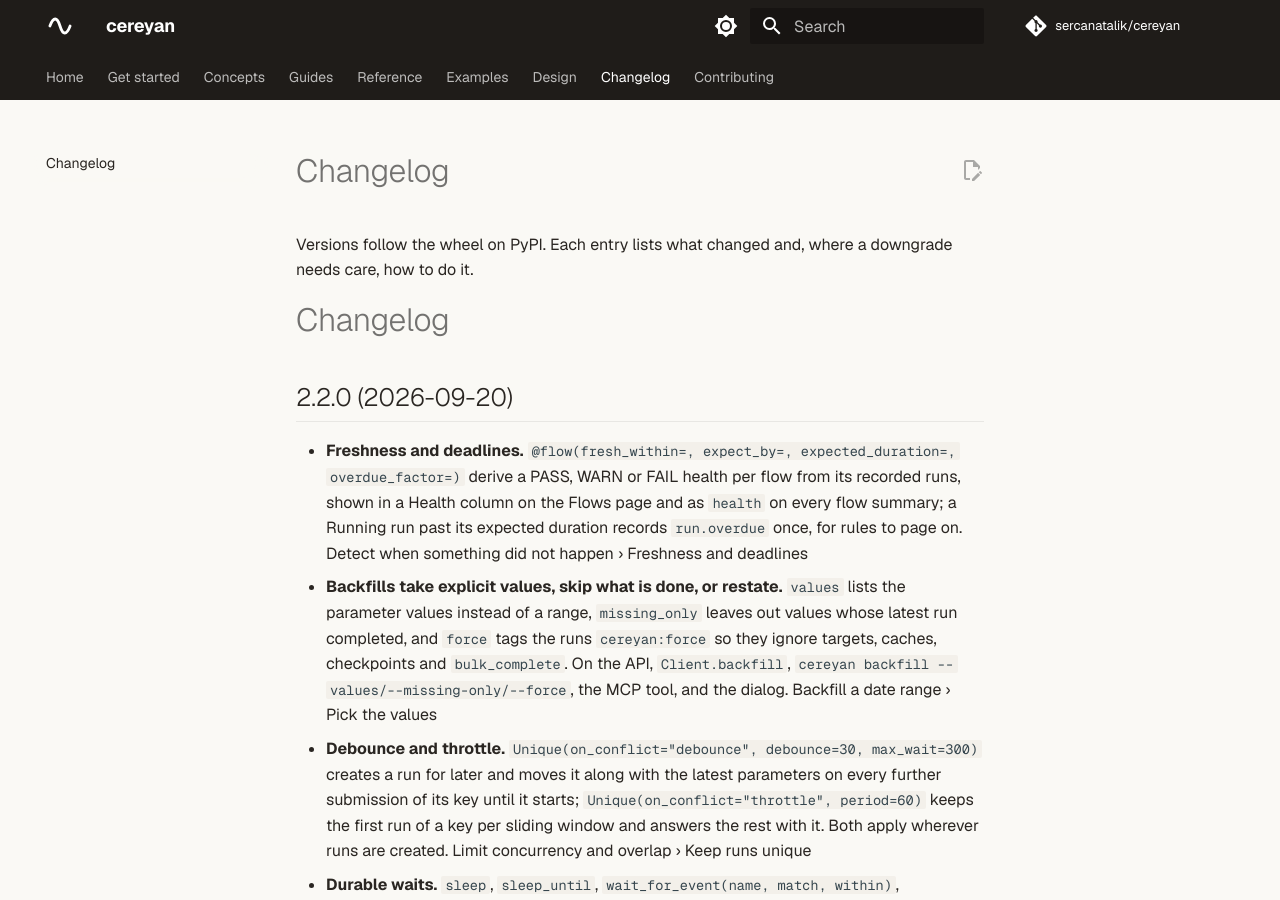
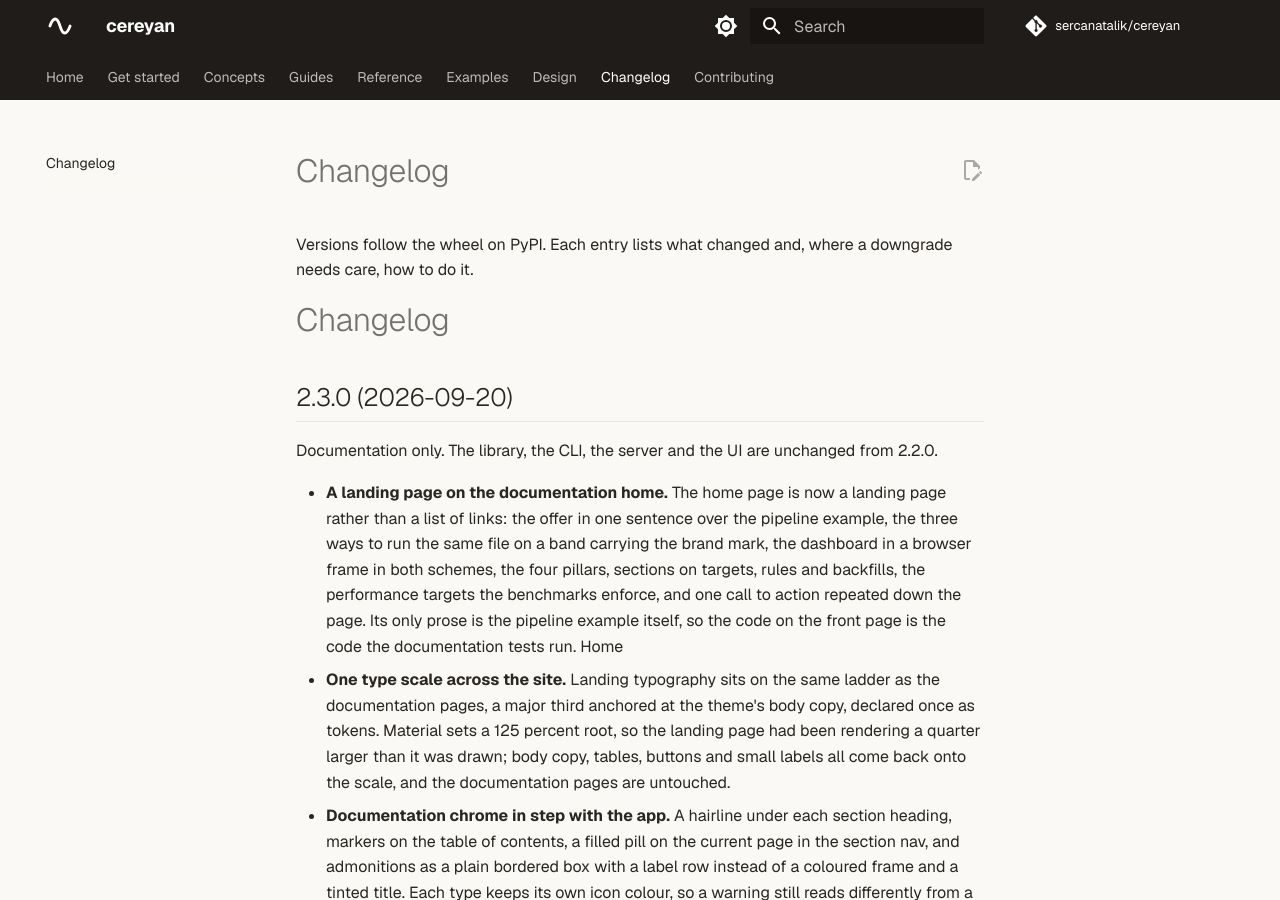
Before and after one commit to sercanatalik/cereyan, an MkDocs documentation site: the page built from docs/changelog.md, in a window 1280 px wide and 900 px high. Built offline with MkDocs 1.6.1 and Material for MkDocs 9.7.7, drawn with Linux system fonts in a browser that asks for light colours; comment, search, counter and statistics services are not loaded; some of the changed text lies outside the part shown.

Commit message:
Cereyan 2.3.0
Co-Authored-By: Claude Opus 5 (1M context) <noreply@anthropic.com>

```diff
--- a/CHANGELOG.md
+++ b/CHANGELOG.md
@@ -1,4 +1,12 @@
 # Changelog
+
+## 2.3.0 (2026-09-20)
+
+Documentation only. The library, the CLI, the server and the UI are unchanged from 2.2.0.
+
+- **A landing page on the documentation home.** The home page is now a landing page rather than a list of links: the offer in one sentence over the pipeline example, the three ways to run the same file on a band carrying the brand mark, the dashboard in a browser frame in both schemes, the four pillars, sections on targets, rules and backfills, the performance targets the benchmarks enforce, and one call to action repeated down the page. Its only prose is the pipeline example itself, so the code on the front page is the code the documentation tests run. [Home](https://sercanatalik.github.io/cereyan/)
+- **One type scale across the site.** Landing typography sits on the same ladder as the documentation pages, a major third anchored at the theme's body copy, declared once as tokens. Material sets a 125 percent root, so the landing page had been rendering a quarter larger than it was drawn; body copy, tables, buttons and small labels all come back onto the scale, and the documentation pages are untouched.
+- **Documentation chrome in step with the app.** A hairline under each section heading, markers on the table of contents, a filled pill on the current page in the section nav, and admonitions as a plain bordered box with a label row instead of a coloured frame and a tinted title. Each type keeps its own icon colour, so a warning still reads differently from a note.
 
 ## 2.2.0 (2026-09-20)
 
--- a/Cargo.toml
+++ b/Cargo.toml
@@ -3,7 +3,7 @@ resolver = "2"
 members = ["crates/core", "crates/store", "crates/rules", "crates/server", "crates/py"]
 
 [workspace.package]
-version = "2.2.0"
+version = "2.3.0"
 edition = "2021"
 license = "MIT"
 
--- a/mkdocs.yml
+++ b/mkdocs.yml
@@ -49,6 +49,12 @@ theme:
     - content.code.copy
     - content.code.annotate
     - toc.follow
+
+# The version the landing page shows. Bump it with the release, alongside
+# pyproject.toml, Cargo.toml, Cargo.lock, uv.lock, ui/package.json and
+# python/cereyan/__init__.py.
+extra:
+  version_display: "2.3.0"
 
 extra_css:
   - stylesheets/brand.css
--- a/overrides/home.html
+++ b/overrides/home.html
@@ -17,7 +17,7 @@
     <section class="cy-hero">
       <div class="cy-hero__copy">
         <p class="cy-eyebrow">
-          <span class="cy-chip">v{{ config.extra.version_display | default("2.2.0", true) }}</span>
+          {% if config.extra.version_display %}<span class="cy-chip">v{{ config.extra.version_display }}</span>{% endif %}
           <span>MIT licensed</span>
           <span class="cy-dot" aria-hidden="true"></span>
           <span>Python 3.11+</span>
--- a/pyproject.toml
+++ b/pyproject.toml
@@ -4,7 +4,7 @@ build-backend = "maturin"
 
 [project]
 name = "cereyan"
-version = "2.2.0"
+version = "2.3.0"
 description = "Minimal, local-first orchestrator for Python data pipelines with a Rust core"
 readme = "README.md"
 requires-python = ">=3.11"
```
Also changed, not shown: 4 other files.
